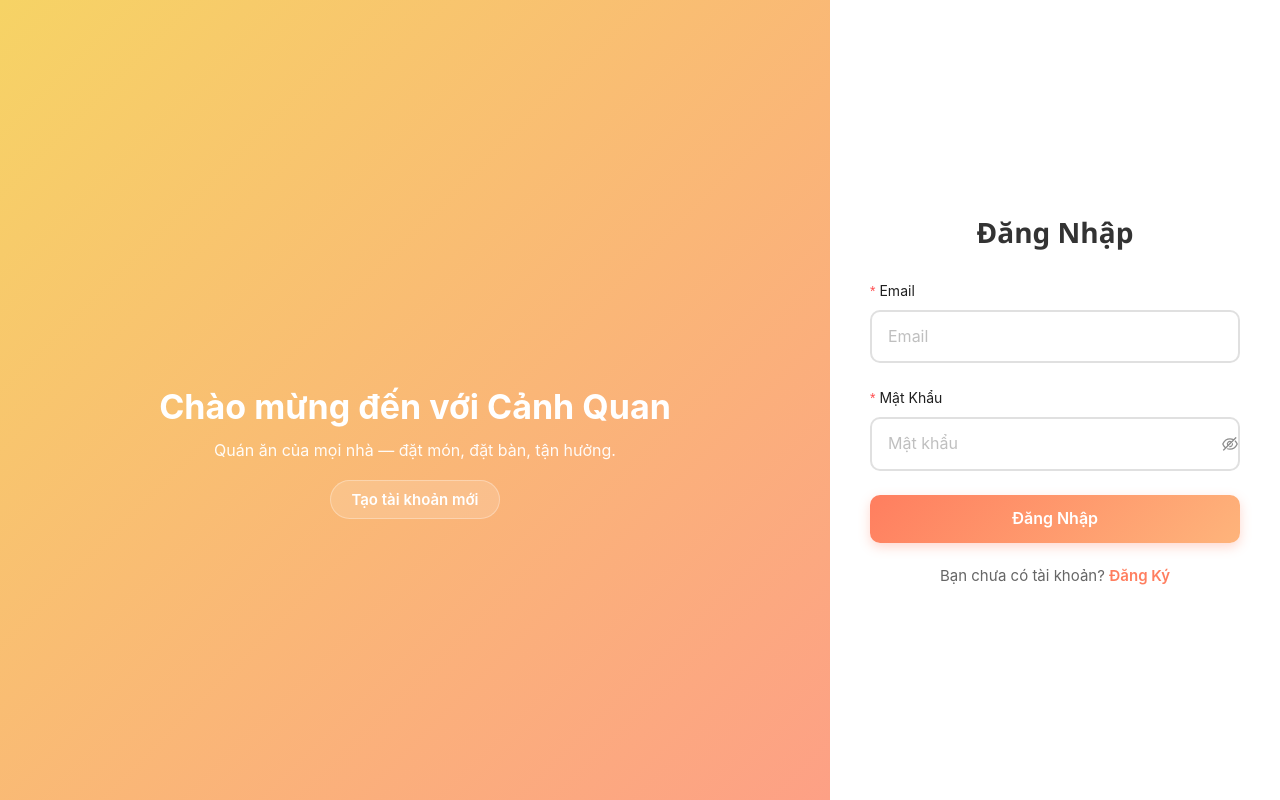
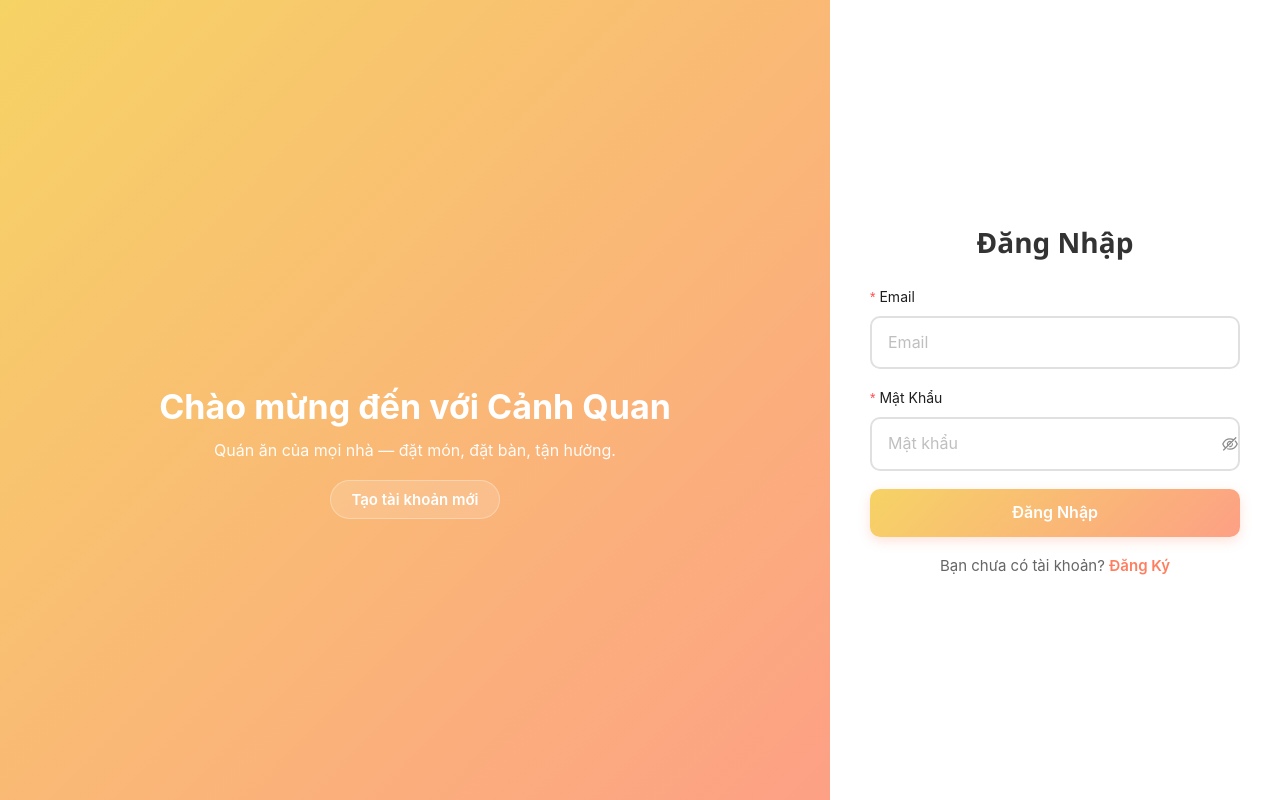
Before and after one commit to hoanglong2111/restaurant-management, a React (Create React App) app in the folder client/: page /login in a window 1280 px wide. Built offline with nearby package versions, Linux system fonts and the light colour scheme; no server answers.

Commit message:
Fix: Update LoginScreen.css to responsive layout + Fix MenuItems search button alignment

```diff
--- a/client/src/CSS/LoginScreen.css
+++ b/client/src/CSS/LoginScreen.css
@@ -23,7 +23,7 @@
     display: flex;
     align-items: center;
     justify-content: center;
-    background: linear-gradient(135deg, rgba(246,211,101,1) 0%, rgba(253,160,133,1) 100%);
+    background: linear-gradient(135deg, #f6d365 0%, #fda085 100%);
     color: #fff;
     padding: 48px;
     order: 1;
@@ -98,7 +98,7 @@
 
   .landing-wrapper.login-page .form-card h2 {
     text-align: center;
-    margin-bottom: 32px;
+    margin-bottom: 28px;
     color: #333333;
     font-family: 'Segoe UI', Tahoma, Geneva, Verdana, sans-serif;
     font-size: 28px;
@@ -134,22 +134,22 @@
     width: 100%;
     height: 48px;
     border-radius: 10px;
-    background: linear-gradient(135deg, #ff7e5f 0%, #feb47b 100%);
+    background: linear-gradient(135deg, #f6d365 0%, #fda085 100%);
     border: none;
     font-weight: 600;
     font-size: 16px;
     transition: all 0.3s;
-    box-shadow: 0 4px 12px rgba(255, 126, 95, 0.3);
+    box-shadow: 0 4px 12px rgba(253, 160, 133, 0.3);
   }
 
   .landing-wrapper.login-page .ant-btn-primary:hover {
     transform: translateY(-2px);
-    box-shadow: 0 6px 20px rgba(255, 126, 95, 0.4);
+    box-shadow: 0 6px 20px rgba(253, 160, 133, 0.4);
   }
 
   .landing-wrapper.login-page .register-link {
     text-align: center;
-    margin-top: 24px;
+    margin-top: 20px;
     font-size: 15px;
     color: #666;
   }
@@ -162,6 +162,10 @@
 
   .landing-wrapper.login-page .register-link a:hover {
     text-decoration: underline;
+  }
+
+  .landing-wrapper.login-page .ant-form-item {
+    margin-bottom: 18px;
   }
 
   .landing-wrapper.login-page .mobile-logo {
@@ -187,7 +191,7 @@
     display: flex;
     align-items: center;
     justify-content: center;
-    background: linear-gradient(135deg, rgba(246,211,101,1) 0%, rgba(253,160,133,1) 100%);
+    background: linear-gradient(135deg, #f6d365 0%, #fda085 100%);
     z-index: 1;
   }
 
@@ -275,11 +279,11 @@
     width: 100%;
     height: 52px;
     border-radius: 10px;
-    background: linear-gradient(135deg, #ff7e5f 0%, #feb47b 100%);
+    background: linear-gradient(135deg, #f6d365 0%, #fda085 100%);
     border: none;
     font-weight: 600;
     font-size: 17px;
-    box-shadow: 0 4px 12px rgba(255, 126, 95, 0.3);
+    box-shadow: 0 4px 12px rgba(253, 160, 133, 0.3);
   }
 
   .landing-wrapper.login-page .register-link {
@@ -298,6 +302,10 @@
   .landing-wrapper.login-page .register-link a:hover {
     text-decoration: underline;
   }
+
+  .landing-wrapper.login-page .ant-form-item {
+    margin-bottom: 16px;
+  }
 }
 
 .landing-wrapper.login-page .alert-error {
--- a/client/src/CSS/MenuItems.css
+++ b/client/src/CSS/MenuItems.css
@@ -91,6 +91,9 @@
     height: 40px !important;
     border-radius: 0 8px 8px 0 !important;
     padding: 0 16px !important;
+    display: flex !important;
+    align-items: center !important;
+    justify-content: center !important;
 }
 
 .menu-items .ant-select-selector {
```
